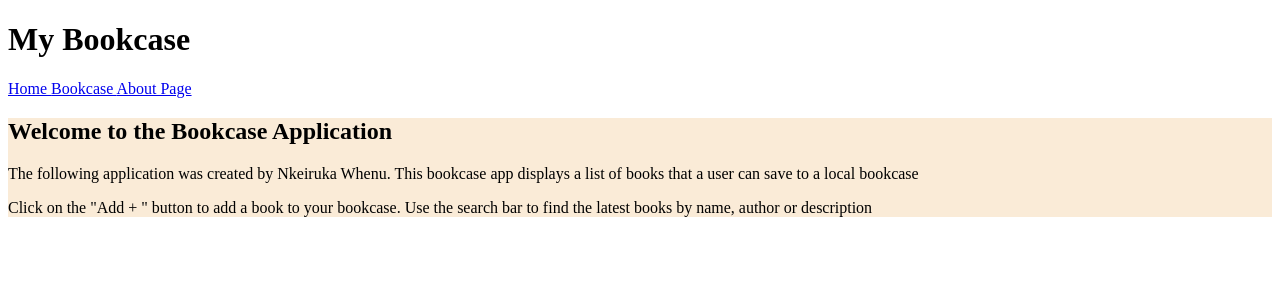
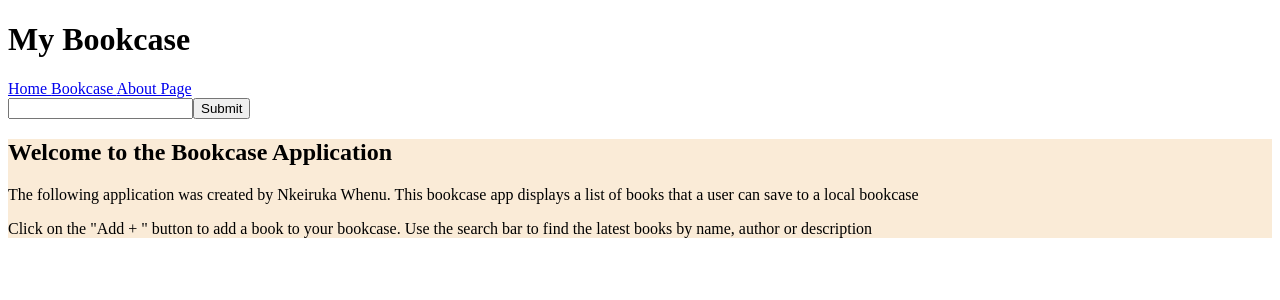
Before and after one commit to cbfacademy-course-material-taylor-2022/react-starter-files-Kxiru, a React (Create React App) app in the folder bookcase-app/: page /about in a window 1280 px wide. Shown: the top 300 px of the page. Built offline with nearby package versions, Linux system fonts and the light colour scheme.

Commit message:
'Search the Google API' Task completed

```diff
--- a/bookcase-app/src/App.js
+++ b/bookcase-app/src/App.js
@@ -8,10 +8,20 @@ import About from "./pages/About";
 import Search from "./components/Search";
 
 const App = (props) => {
-  const [books] = useState(data);
+  const [books, setBooks] = useState(data);
 
   function addBook(title) {
     console.log(`The Book '${title}' was clicked`);
+  }
+
+  async function findBooks(value) {
+    const url = `https://www.googleapis.com/books/v1/volumes?q=${value}&f
+ilter=paid-ebooks&print-type=books&projection=lite`;
+
+    const results = await fetch(url).then((res) => res.json());
+    if (!results.error) {
+      setBooks(results.items);
+    }
   }
 
   return (
@@ -24,7 +34,7 @@ const App = (props) => {
             <>
               <Header />
               <h2>Welcome to the Bookcase App</h2>
-              <Search />
+              <Search findBooks={findBooks} />
               <BookList books={books} addBook={addBook} />
             </>
           }
@@ -36,6 +46,7 @@ const App = (props) => {
             <>
               <Header />
               <h2>Welcome to the Bookcase</h2>
+              <Search findBooks={findBooks} />
               <BookList books={books} addBook={addBook} />
             </>
           }
@@ -46,6 +57,7 @@ const App = (props) => {
           element={
             <>
               <Header />
+              <Search findBooks={findBooks} />
               <About />
             </>
           }
--- a/bookcase-app/src/components/Search.js
+++ b/bookcase-app/src/components/Search.js
@@ -1,16 +1,22 @@
 import React from "react";
+
 const Search = (props) => {
   const [keyword, setKeyword] = React.useState("");
 
+  function handleSubmit(event) {
+    event.preventDefault();
+    props.findBooks(keyword);
+  }
+
   return (
-    <form>
+    <form onSubmit={handleSubmit}>
       {/* <p style={{ color: "red" }}>
         <em>{keyword && "Keywords Typed: " + keyword}</em>
       </p> */}
 
       <input
         type="text"
-        value={keyword}
+        value={props.keyword}
         onChange={(e) => setKeyword(e.target.value)}
       ></input>
       <button>Submit</button>
```
